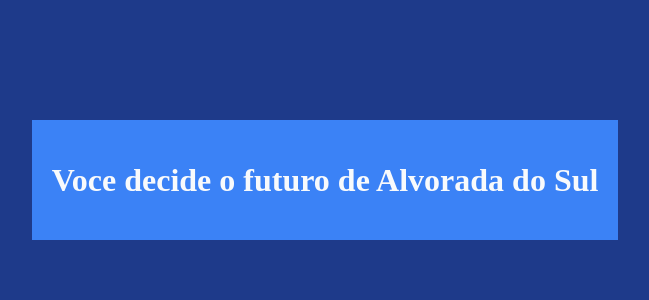
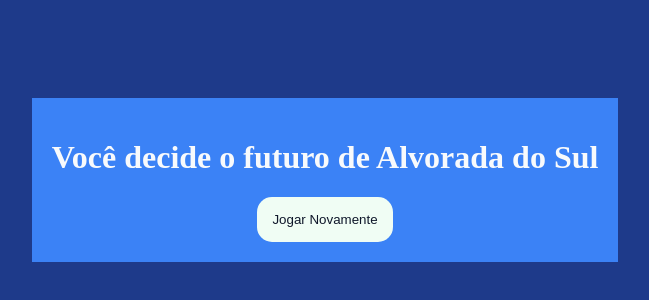
Before and after one commit to dudaclaudino7/historia_interativa-_JS, a plain HTML site: page index.html in a window 1280 px wide. Shown: the part 228-528 px from the top of the page, without its empty margins (315-964 px from the left). Drawn offline with Linux system fonts and the light colour scheme.

Commit message:
Add files via upload

```diff
--- a/index.html
+++ b/index.html
@@ -8,14 +8,16 @@
 </head>
 <body>
     <div class="caixa-principal">
-        <h1>Voce decide o futuro de Alvorada do Sul</h1>
+        <h1>Você decide o futuro de Alvorada do Sul</h1>
         <div class="caixa-perguntas"></div>
         <div class="caixa-alternativas"></div>
         <div class="caixa-resultado">
             <p class="texto-resultado"></p>
+            <button class="novamente-btn">Jogar Novamente</button>
         </div>
     </div>
 
     <script src="main.js"></script>
+
 </body>
 </html>
```
